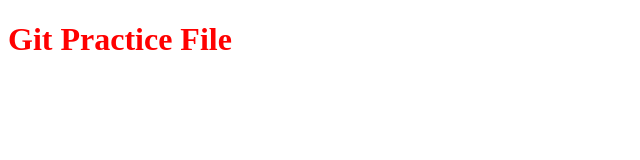
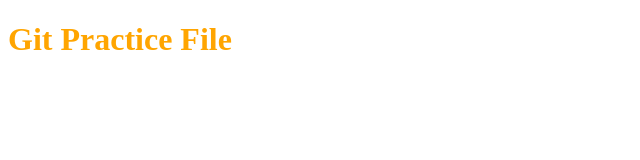
Before and after one commit to amitpatra91/git_practice, a plain HTML site: page index.html in a window 1280 px wide. Shown: the whole page, without its empty margins (0-640 px from the left). Drawn offline with Linux system fonts and the light colour scheme.

Commit message:
Update styles.css
Update Text color

```diff
--- a/styles.css
+++ b/styles.css
@@ -1,3 +1,4 @@
 h1 {
-    color: red;
+    color: orange;
+    line-height: normal;
 }
```
